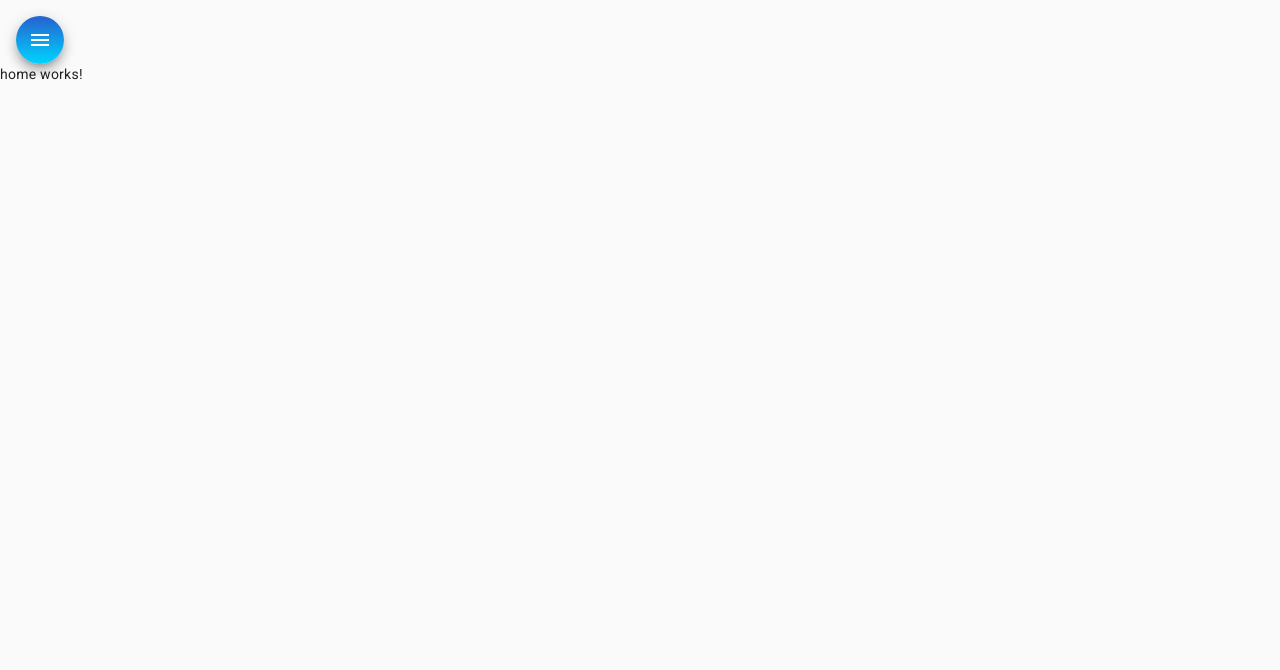
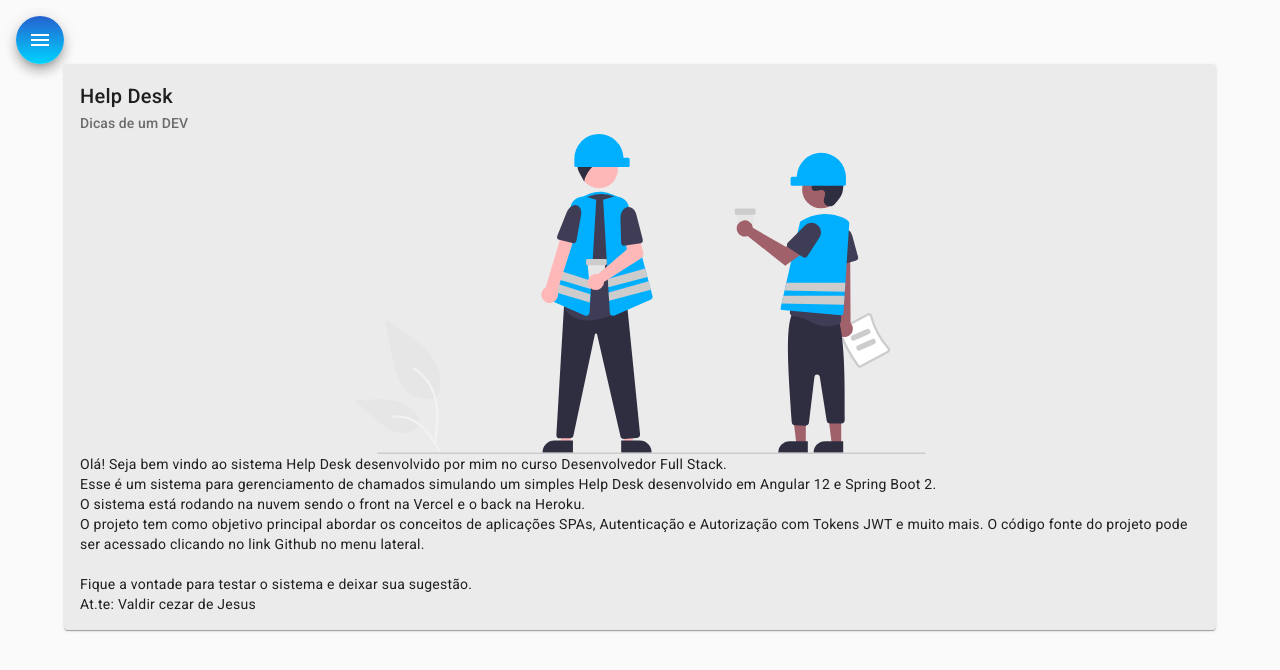
Before and after one commit to kennedyrocha/helpdesk-front-end, an Angular app: page /home in a window 1280 px wide. Shown: the top 670 px of the page. Built offline with nearby package versions, Linux system fonts and the light colour scheme.

Commit message:
HTML e CSS para componente home

```diff
--- a/src/app/components/home/home.component.css
+++ b/src/app/components/home/home.component.css
@@ -0,0 +1,8 @@
+.card {
+    width: 90%;
+    margin: auto;
+    background-color: rgb(235, 235, 235);
+}
+img {
+    height: 20rem;
+}
--- a/src/app/components/home/home.component.html
+++ b/src/app/components/home/home.component.html
@@ -1 +1,18 @@
-<p>home works!</p>
+<mat-card class="card">
+    <mat-card-header>
+      <mat-card-title>Help Desk</mat-card-title>
+      <mat-card-subtitle>Dicas de um DEV</mat-card-subtitle>
+    </mat-card-header>
+    <img mat-card-image src="assets/img/home-image.svg" alt="Image Home Help Desk">
+    <mat-card-content>
+      <p>
+        Olá! Seja bem vindo ao sistema Help Desk desenvolvido por mim no curso Desenvolvedor Full Stack.<br />
+        Esse é um sistema para gerenciamento de chamados simulando um simples Help Desk desenvolvido em Angular 12 e
+        Spring Boot 2. <br />O sistema está rodando na nuvem sendo o front na Vercel e o back na Heroku.<br />
+        O projeto tem como objetivo principal abordar os conceitos de aplicações SPAs, Autenticação e Autorização com
+        Tokens JWT e muito mais. O código fonte do projeto pode ser acessado clicando no link Github no menu lateral.
+        <br /><br /> Fique a vontade para testar o sistema e deixar sua sugestão.
+        <br /> At.te: Valdir cezar de Jesus
+      </p>
+    </mat-card-content>
+  </mat-card>
--- a/src/app/components/nav/nav.component.html
+++ b/src/app/components/nav/nav.component.html
@@ -2,7 +2,7 @@
     <mat-drawer #drawer class="sidenav" mode="side">
         <img src="assets/img/side-image.svg" alt="Imagem de navegação">
         <mat-nav-list class="nav-list">
-            <a mat-list-item routerLink="/">
+            <a mat-list-item routerLink="home">
                 <i class="material-icons">home</i>
                 <a class="sidenavitem">Home</a>
             </a>
```
Also changed, not shown: src/assets/img/home-image.svg (added).
